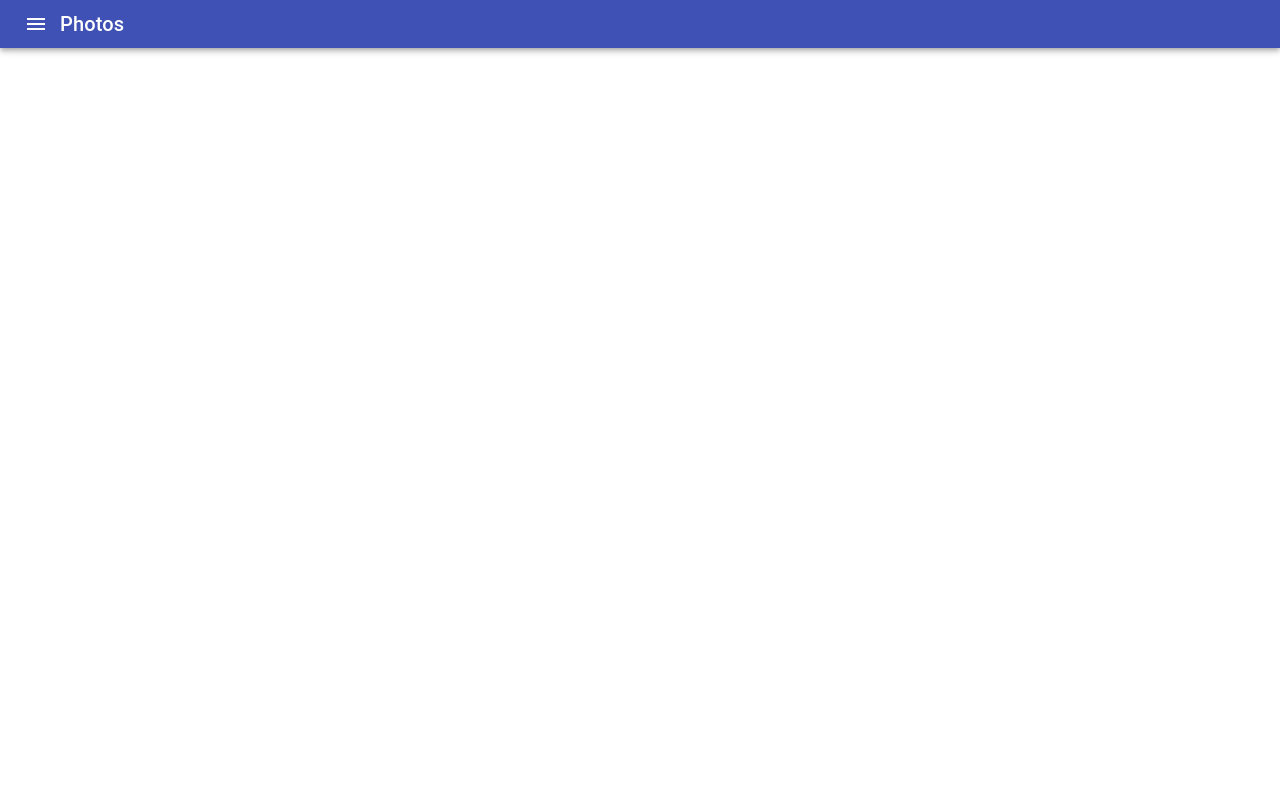
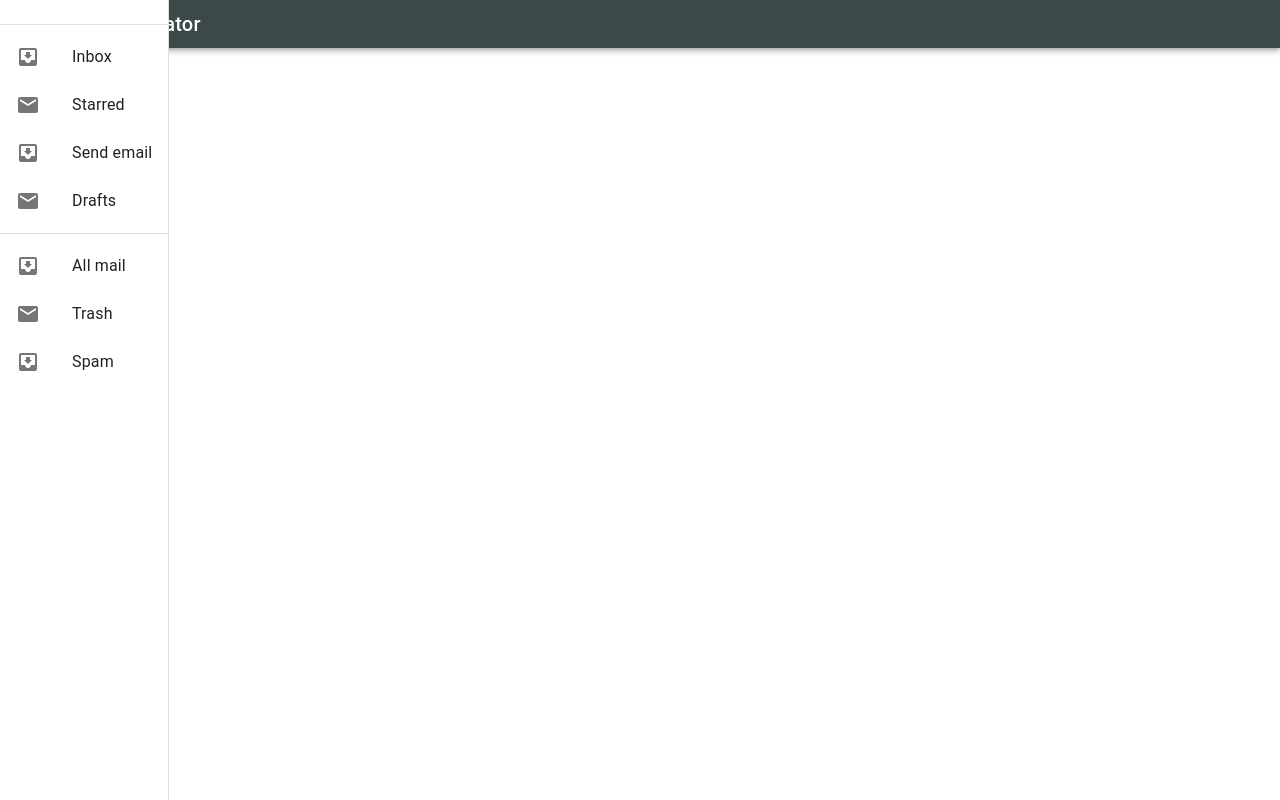
Before and after one commit to humzaahmad906/logo-generator, a React (Create React App) app: page / in a window 1280 px wide. Built offline with nearby package versions, Linux system fonts and the light colour scheme.

Commit message:
added drawer

```diff
--- /dev/null
+++ b/src/Components/UI/appbar.js
@@ -0,0 +1,20 @@
+import React from 'react';
+import AppBar from '@material-ui/core/AppBar';
+import Toolbar from '@material-ui/core/Toolbar';
+import Typography from '@material-ui/core/Typography';
+import IconButton from '@material-ui/core/IconButton';
+import MenuIcon from '@material-ui/icons/Menu';
+export default function NavBar(){
+    return (
+        <AppBar position="static" style={{background:"#3d4849"}}>
+            <Toolbar variant="dense">
+            <IconButton edge="start" color="inherit" aria-label="menu">
+                <MenuIcon />
+            </IconButton>
+            <Typography variant="h6" color="inherit">
+                Logo Generator
+            </Typography>
+            </Toolbar>
+        </AppBar>
+    )
+}
--- a/src/Components/UI/mainview.js
+++ b/src/Components/UI/mainview.js
@@ -1,25 +1,14 @@
 import React, {Component} from 'react';
-import { makeStyles } from '@material-ui/core/styles';
-import AppBar from '@material-ui/core/AppBar';
-import Toolbar from '@material-ui/core/Toolbar';
-import Typography from '@material-ui/core/Typography';
-import IconButton from '@material-ui/core/IconButton';
-import MenuIcon from '@material-ui/icons/Menu';
+import NavBar from './appbar';
+import SideBar from './sidebar';
 
 class MainView extends Component{
     render(){
         return(
             <React.Fragment>
-                <AppBar position="static">
-                    <Toolbar variant="dense">
-                    <IconButton edge="start" color="inherit" aria-label="menu">
-                        <MenuIcon />
-                    </IconButton>
-                    <Typography variant="h6" color="inherit">
-                        Photos
-                    </Typography>
-                    </Toolbar>
-                </AppBar>
+                <div><NavBar/></div>
+                <div><SideBar/></div>
+
             </React.Fragment>
         )
     }
--- /dev/null
+++ b/src/Components/UI/sidebar.js
@@ -0,0 +1,59 @@
+
+import React from 'react';
+import clsx from 'clsx';
+import { makeStyles, useTheme } from '@material-ui/core/styles';
+import Drawer from '@material-ui/core/Drawer';
+import AppBar from '@material-ui/core/AppBar';
+import Toolbar from '@material-ui/core/Toolbar';
+import List from '@material-ui/core/List';
+import CssBaseline from '@material-ui/core/CssBaseline';
+import Typography from '@material-ui/core/Typography';
+import Divider from '@material-ui/core/Divider';
+import IconButton from '@material-ui/core/IconButton';
+import MenuIcon from '@material-ui/icons/Menu';
+import ChevronLeftIcon from '@material-ui/icons/ChevronLeft';
+import ChevronRightIcon from '@material-ui/icons/ChevronRight';
+import ListItem from '@material-ui/core/ListItem';
+import ListItemIcon from '@material-ui/core/ListItemIcon';
+import ListItemText from '@material-ui/core/ListItemText';
+import InboxIcon from '@material-ui/icons/MoveToInbox';
+import MailIcon from '@material-ui/icons/Mail';
+
+const useStyles = makeStyles((theme) => ({
+    root: {
+      display: 'flex',
+    },
+    appBar: {
+        position: 'relative',
+        zzIndex: theme.zIndex.drawer + 1
+    },}))
+export default function SideBar(){
+    const classes = useStyles();
+    return(
+        <Drawer variant="permanent" className={clsx(classes.appBar)}>
+            <div>
+            <IconButton>
+
+            </IconButton>
+            </div>
+            <Divider />
+            <List>
+            {['Inbox', 'Starred', 'Send email', 'Drafts'].map((text, index) => (
+                <ListItem button key={text}>
+                <ListItemIcon>{index % 2 === 0 ? <InboxIcon /> : <MailIcon />}</ListItemIcon>
+                <ListItemText primary={text} />
+                </ListItem>
+            ))}
+            </List>
+            <Divider />
+            <List>
+            {['All mail', 'Trash', 'Spam'].map((text, index) => (
+                <ListItem button key={text}>
+                <ListItemIcon>{index % 2 === 0 ? <InboxIcon /> : <MailIcon />}</ListItemIcon>
+                <ListItemText primary={text} />
+                </ListItem>
+            ))}
+            </List>
+        </Drawer>
+    )
+}
```
